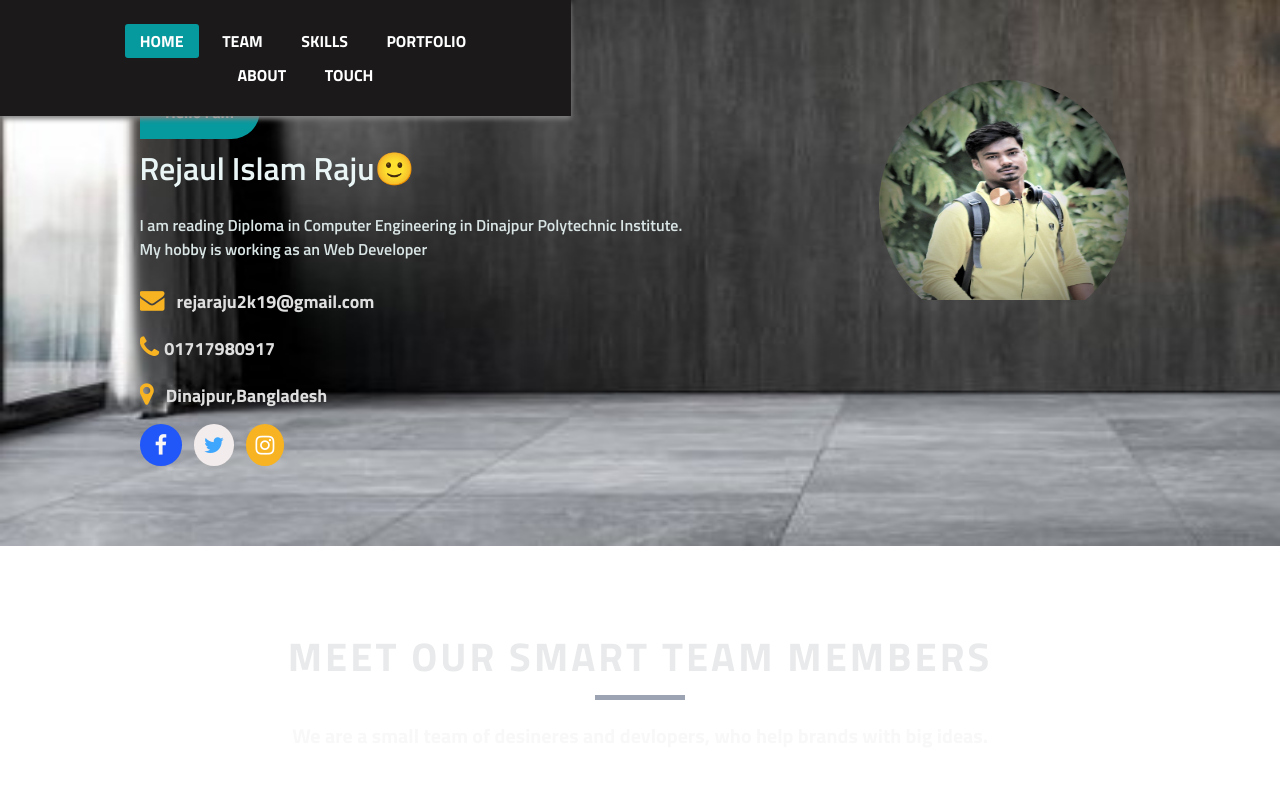
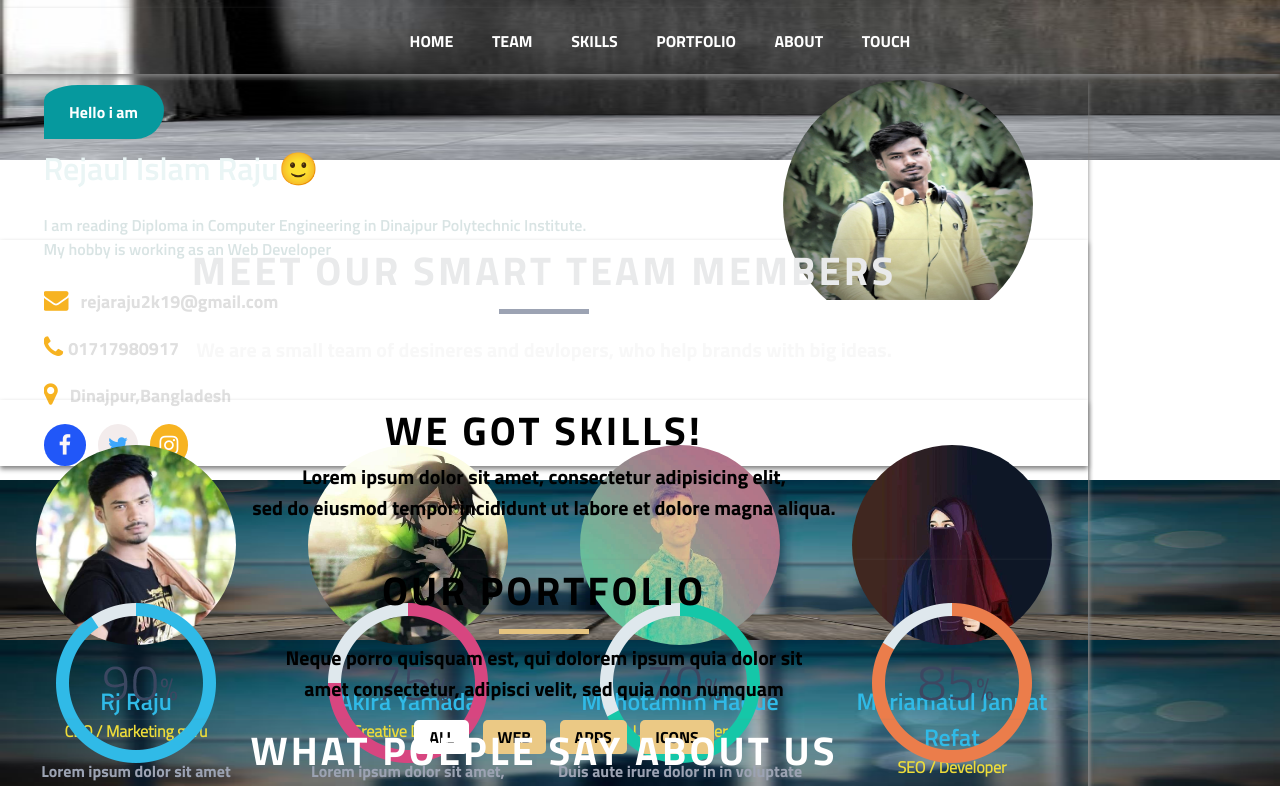
Before and after one commit to Raju2k19/portfolio, a plain HTML site: page index.html in a window 1280 px wide. Shown: the top 786 px of the page. Drawn offline with Linux system fonts and the light colour scheme.

Commit message:
Update style.css

```diff
--- a/style.css
+++ b/style.css
@@ -25,11 +25,12 @@ body{
 	position: fixed;
 	box-shadow: 0 3px 5px grey;
 
-
 }
 .container{
 	width: 85%;
 	margin: auto;
+	position: fixed;
+	box-shadow: 0 3px 5px grey;
 }
 .flex{
     display:flex;
@@ -39,6 +40,8 @@ body{
 	overflow: hidden;
 	font-family: twb;
 	text-align: center;
+	position: fixed;
+	box-shadow: 0 3px 5px grey;
 }
 .menu-area ul li{
 	display: inline-block;
@@ -52,9 +55,6 @@ body{
 	border: 5px 5px solid transparent;
 	border-radius: 3px;
 	margin-right: 5px;
-}
-.menu-area ul li:nth-child(1) a {
-	background: #06999e;
 }
 .menu-area ul li:last-child a{
 	margin-right: 0;
```
